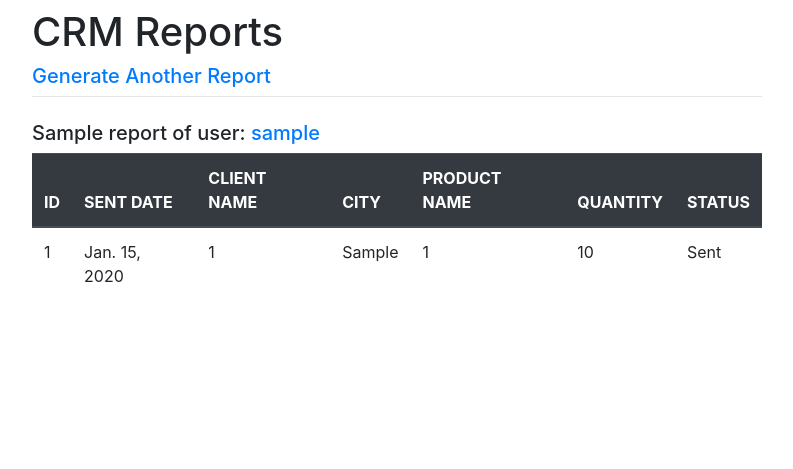
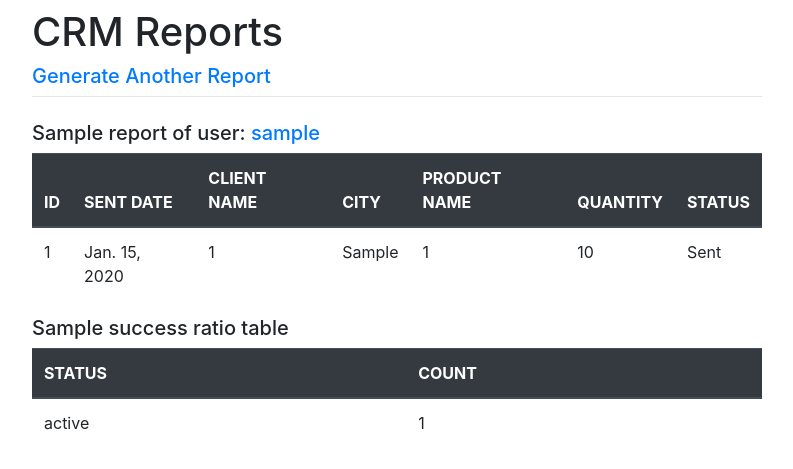
Before and after one commit to sidharth299/CRM_PS, a Django app: template report/templates/report/sample_report.html in a window 1280 px wide. Shown: the top 469 px of the page, without its empty margins (243-1036 px from the left). Run offline with Django 3.2, Linux system fonts and the light colour scheme; tables that the repository leaves empty hold one stand-in row (values such as "Sample post"); the template is opened without the code that fills it: values that come from a table or form of the project are taken from there, most other values are stand-ins (such as "Sample title", 1, 10 or a date in 2020); some libraries are stand-ins or nearby versions.

Commit message:
Add sample ratios to sample report

```diff
--- a/report/templates/report/sample_report.html
+++ b/report/templates/report/sample_report.html
@@ -32,4 +32,27 @@
   </tbody>
 </table>
 
+<h5>Sample success ratio table</h5>
+
+<table class="table">
+
+  <thead class="thead-dark">
+    <tr>
+      <th scope="col">STATUS</th>
+      <th scope="col">COUNT</th>
+    </tr>
+  </thead>
+
+  <tbody>
+  {% for r2 in report2 %}
+    <tr>
+      <td>{{r2.sample_status}}</td>
+      <td>{{r2.count}}</td>
+    </tr>
+  {% endfor %}
+  </tbody>
+</table>
+
+
+
 {% endblock %}
```
Also changed, not shown: report/views.py (+8 -1 lines).
